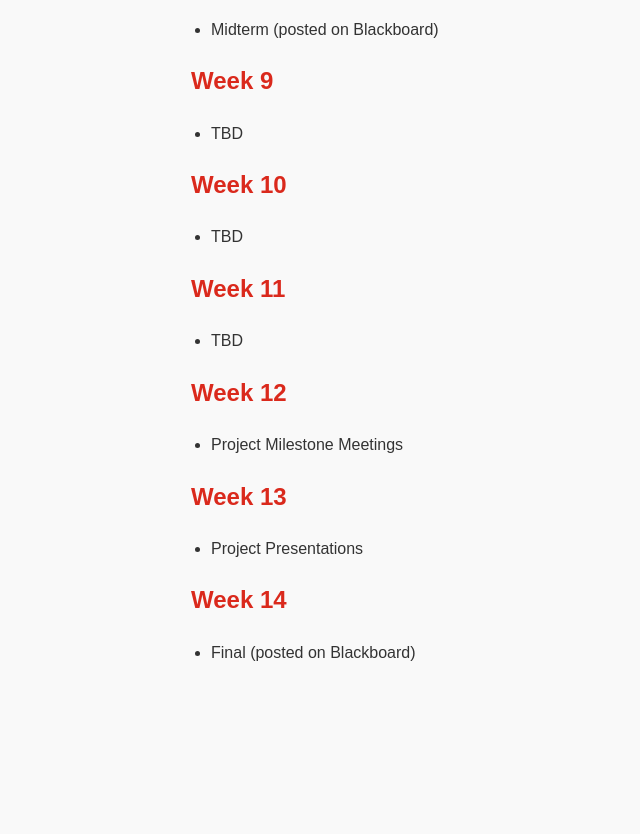
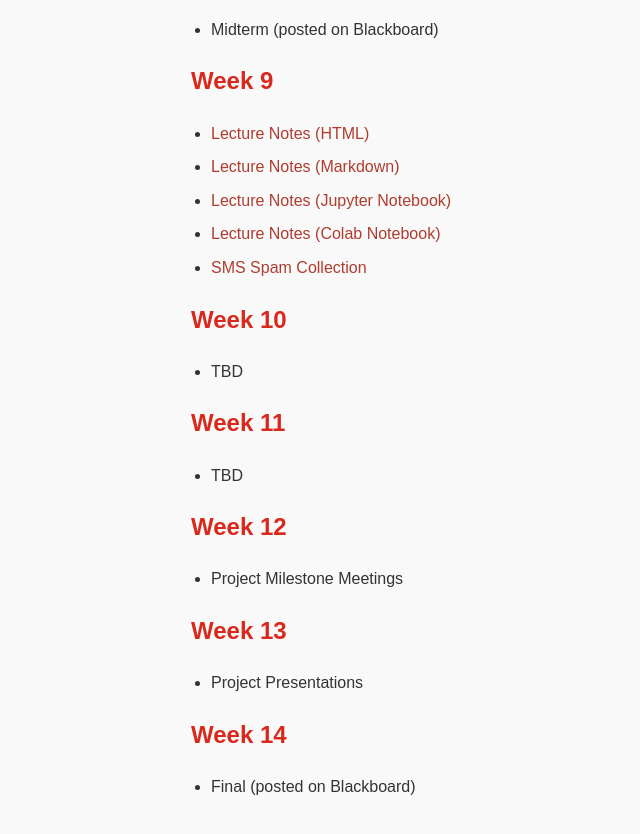
Before and after one commit to wd13ca/BAN200-Summer-2025, a plain HTML site: page index.html in a window 1280 px wide. Shown: the part 2031-2865 px from the top of the page, without its empty margins (49-689 px from the left). Before the commit the page ends 2736 px from the top, so only its background shows below. Drawn offline with Linux system fonts and the light colour scheme.

Commit message:
Update index.html

```diff
--- a/index.html
+++ b/index.html
@@ -109,7 +109,11 @@
 		</ul>
 		<h2 id="week-9">Week 9</h2>
 		<ul>
-			<li>TBD</li>
+			<li><a href="https://wd13ca.github.io/BAN200-Summer-2025/Week%209%20Lecture%20Notes.html">Lecture Notes (HTML)</a></li>
+			<li><a href="https://wd13ca.github.io/BAN200-Summer-2025/Week%209%20Lecture%20Notes.md">Lecture Notes (Markdown)</a></li>
+			<li><a href="https://wd13ca.github.io/BAN200-Summer-2025/Week%209%20Lecture%20Notes.ipynb">Lecture Notes (Jupyter Notebook)</a></li>
+			<li><a href="https://drive.google.com/file/d/124zVeiIJrIZSx62faxWmwgiB0u5RS6mH">Lecture Notes (Colab Notebook)</a></li>
+			<li><a href="https://wd13ca.github.io/BAN200-Summer-2025/SMSSpamCollection.txt">SMS Spam Collection</a></li>
 		</ul>
 		<h2 id="week-10">Week 10</h2>
 		<ul>
```
